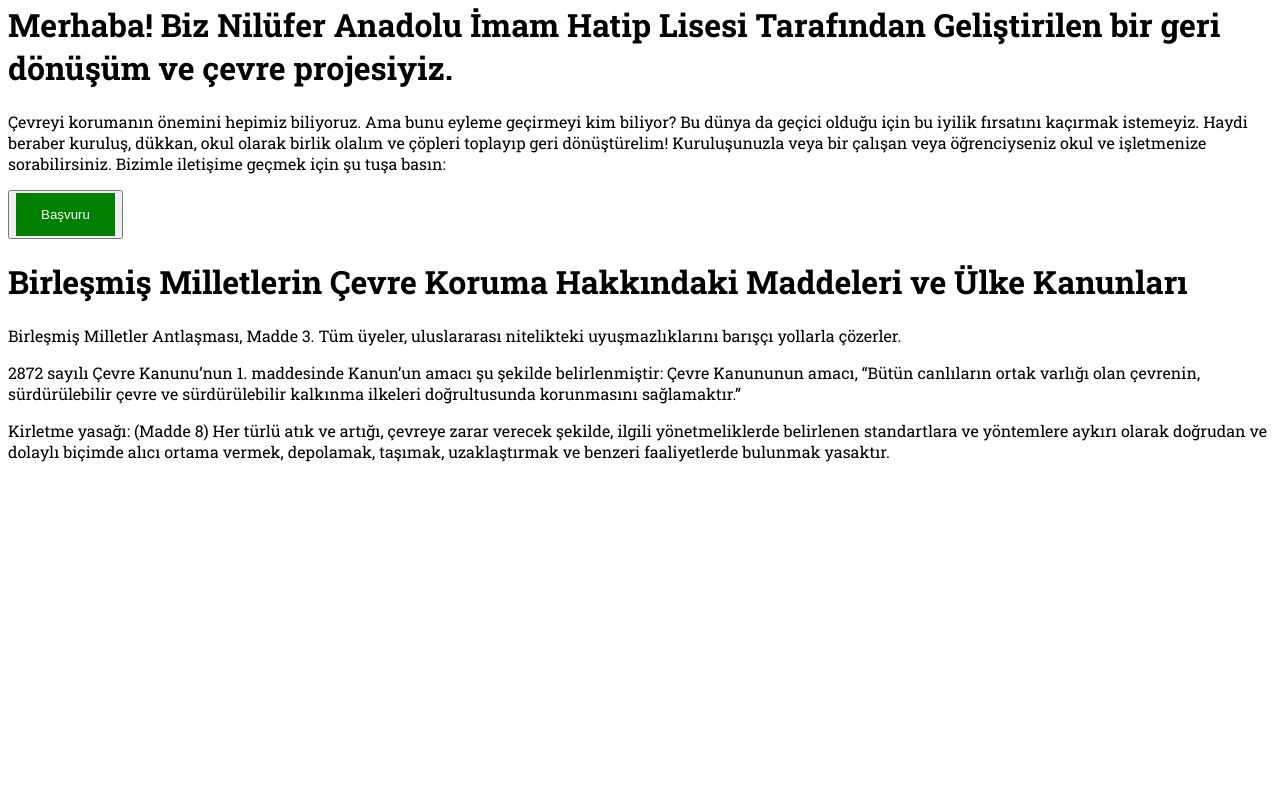
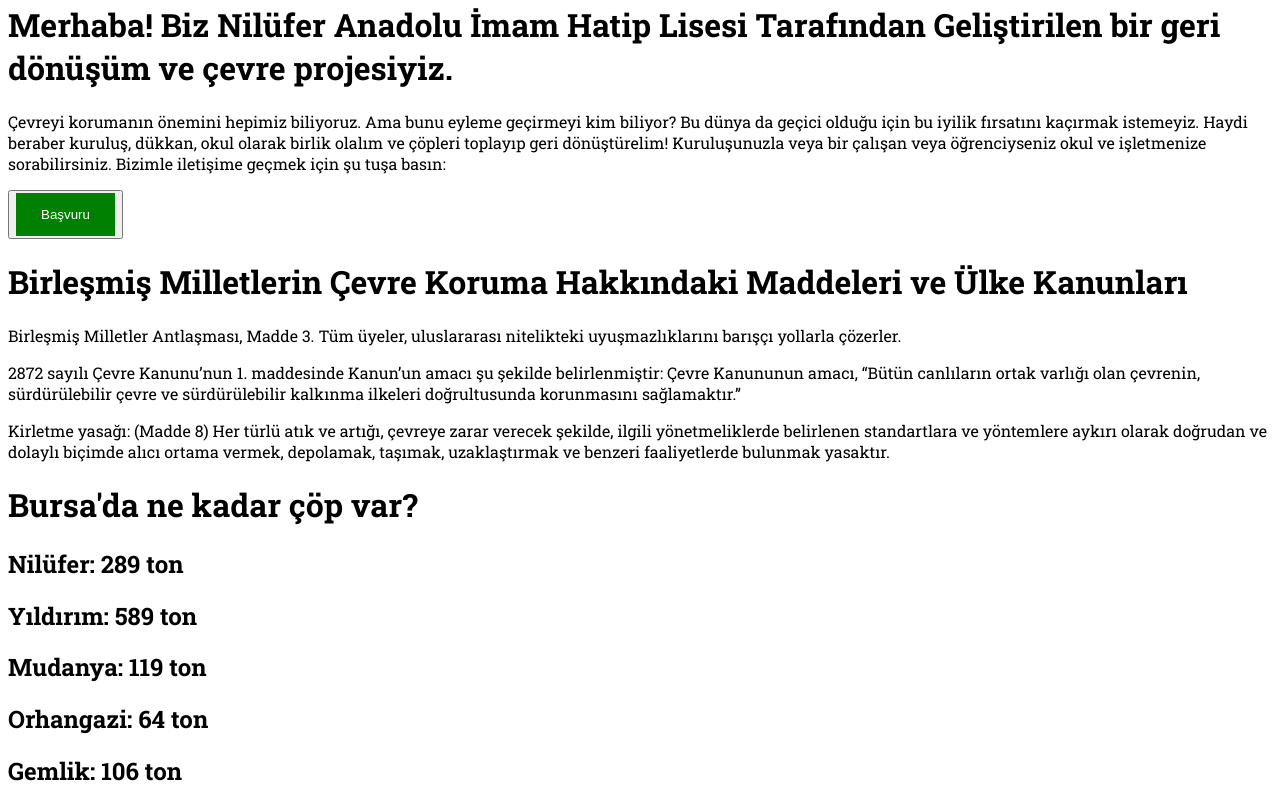
Before and after one commit to keyifligunler8-maker/naihlecopro.github.io, a plain HTML site: page index.html in a window 1280 px wide. Shown: the part 330-1137 px from the top of the page. Before the commit the page ends 808 px from the top, so only its background shows below. Drawn offline with Linux system fonts and the light colour scheme.

Commit message:
Add waste statistics for Bursa region

```diff
--- a/index.html
+++ b/index.html
@@ -37,4 +37,11 @@
 </p>
 <p>Kirletme yasağı: (Madde 8) Her türlü atık ve artığı, çevreye zarar verecek şekilde, ilgili yönetmeliklerde belirlenen standartlara ve yöntemlere aykırı olarak doğrudan ve dolaylı biçimde alıcı ortama vermek, depolamak, taşımak, uzaklaştırmak ve benzeri faaliyetlerde bulunmak yasaktır.
 </p>
+    <h1>Bursa'da ne kadar çöp var?</h1>
+    <h2>Nilüfer: 289 ton</h2>
+    <h2>Yıldırım: 589 ton</h2>
+    <h2>Mudanya: 119 ton</h2>
+    <h2>Orhangazi: 64 ton</h2>
+    <h2>Gemlik: 106 ton</h2>
+  </body>
 </html>
```
